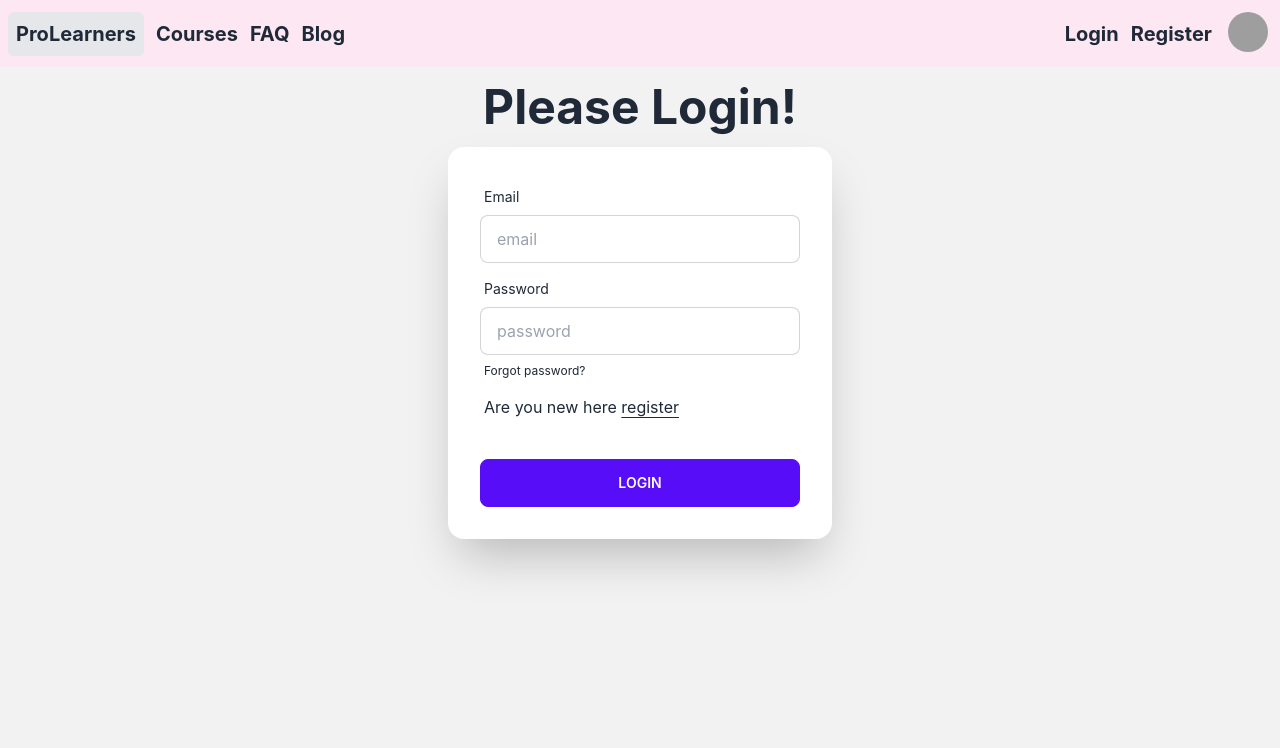
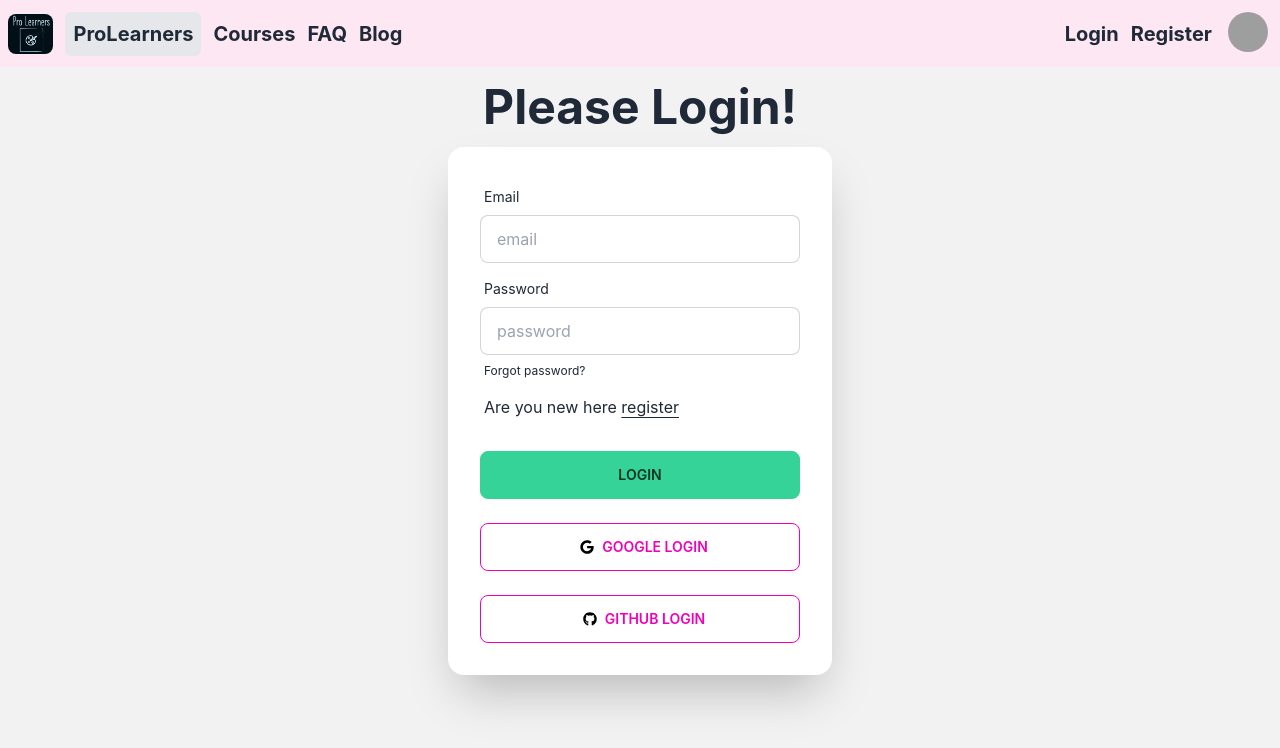
Before and after one commit to Rakibul-Hasan07/learning-website, a React (Create React App) app: page /login in a window 1280 px wide. Shown: the top 748 px of the page. Built offline with nearby package versions, Linux system fonts and the light colour scheme; no server answers; grey boxes are pictures that could not be loaded.

Commit message:
google signin complete

```diff
--- a/src/AuthProvider/AuthProvider.js
+++ b/src/AuthProvider/AuthProvider.js
@@ -1,5 +1,5 @@
 import React, { createContext, useEffect, useState } from 'react';
-import { createUserWithEmailAndPassword, getAuth, onAuthStateChanged, signInWithEmailAndPassword, signOut, updateProfile } from 'firebase/auth'
+import { createUserWithEmailAndPassword, getAuth, onAuthStateChanged, signInWithEmailAndPassword, signInWithPopup, signOut, updateProfile } from 'firebase/auth'
 import app from '../firebase/firebase.config';
 
 export const AuthContext = createContext();
@@ -37,7 +37,12 @@ const AuthProvider = ({ children }) => {
     const userUpdateProfile = (name, url) => {
         return updateProfile(auth.currentUser, {displayName:name, photoURL:url})
     }
-    const authInfo = { user, createUser, userUpdateProfile, userLogin, logOut }
+
+    // Google signin
+    const googleSignIn = (provider) => {
+        return signInWithPopup(auth, provider)
+    }
+    const authInfo = { user, createUser, userUpdateProfile, userLogin, logOut, googleSignIn }
     return (
         <AuthContext.Provider value={authInfo}>
             {children}
--- a/src/pages/Home/Home/Home.js
+++ b/src/pages/Home/Home/Home.js
@@ -1,7 +1,6 @@
 import React from 'react';
 import { Link } from 'react-router-dom';
-import '../Home.css'
-const picture = new URL("/src/assets/home.jpg", import.meta.url)
+import './Home.css'
 const Home = () => {
     return (
         <div className='main-container flex justify-center items-center'>
--- a/src/pages/Login/Login.js
+++ b/src/pages/Login/Login.js
@@ -1,10 +1,13 @@
+import { GoogleAuthProvider } from 'firebase/auth';
 import { Result } from 'postcss';
 import React, { useContext, useState } from 'react';
+import { FaGithub, FaGoogle } from 'react-icons/fa';
 import { Link } from 'react-router-dom';
 import { AuthContext } from '../../AuthProvider/AuthProvider';
 
 const Login = () => {
-    const { userLogin } = useContext(AuthContext);
+    const googleProvider = new GoogleAuthProvider()
+    const { userLogin, googleSignIn } = useContext(AuthContext);
     const [loginInfo, setLoginInfo] = useState({ email: "", password: "" })
     const handleEmail = (event) => {
         setLoginInfo({ ...loginInfo, email: event.target.value })
@@ -23,6 +26,17 @@ const Login = () => {
             .catch(error => {
                 console.log(error.message);
             })
+    }
+
+    const handleGoogleSignin = () => {
+        googleSignIn(googleProvider)
+        .then(result => {
+            const user = result.user;
+            console.log(user);
+        })
+        .catch(error=>{
+            console.log(error.message);
+        })
     }
     return (
         <div>
@@ -51,8 +65,14 @@ const Login = () => {
                                     <span>Are you new here <Link to='/register' className='underline underline-offset-4'>register</Link></span>
                                 </label>
                             </div>
-                            <div className="form-control mt-6">
-                                <button className="btn btn-primary">Login</button>
+                            <div className="form-control mt-4">
+                                <button className="btn btn-success">Login</button>
+                            </div>
+                            <div className="form-control mt-4">
+                                <button onClick={handleGoogleSignin} className="btn btn-outline btn-secondary"><FaGoogle className='text-black m-2'></FaGoogle> Google login</button>
+                            </div>
+                            <div className="form-control mt-4">
+                                <button className="btn btn-outline btn-secondary"><FaGithub className='text-black m-2'></FaGithub> GitHub Login</button>
                             </div>
                         </form>
                     </div>
--- a/src/pages/Shared/Header/Header.js
+++ b/src/pages/Shared/Header/Header.js
@@ -3,6 +3,7 @@ import { FaUserAlt } from 'react-icons/fa';
 import { Link } from 'react-router-dom';
 import { AuthContext } from '../../../AuthProvider/AuthProvider';
 
+const picture = new URL("../../../assets/favicon1.jpg", import.meta.url)
 const Header = () => {
     const { user, logOut } = useContext(AuthContext)
     // console.log(user.photoURL);
@@ -17,6 +18,7 @@ const Header = () => {
         <div>
             <div className="navbar bg-pink-100">
                 <div className="flex-1 gap-3 text-xl font-bold">
+                    <img className='rounded-lg h-10' src={picture} alt="" />
                     <Link to='/' className="bg-gray-200 p-2 rounded-md normal-case text-xl">ProLearners</Link>
                     <Link to='/courses'>Courses</Link>
                     <Link to='/faq'>FAQ</Link>
@@ -34,7 +36,7 @@ const Header = () => {
                         <label tabIndex={0} className="btn btn-ghost btn-circle avatar">
                             <div className="w-10 rounded-full">
                                 {
-                                    user?.photoURL ? <img src={user.photoURL} /> : <img src='https://image.shutterstock.com/shutterstock/photos/1214871721/display_1500/stock-vector-profile-photo-user-icon-1214871721.jpg' />
+                                    user?.photoURL ? <img title={user?.displayName} src={user.photoURL} /> : <img src='https://image.shutterstock.com/shutterstock/photos/1214871721/display_1500/stock-vector-profile-photo-user-icon-1214871721.jpg' />
                                 }
                                 {/* <img src={user?.photoURL? user.photoURL : <FaUserAlt></FaUserAlt>} /> */}
                             </div>
```
Also changed, not shown: src/assets/favicon.jpg (added), src/assets/favicon1.jpg (added), src/pages/Home/Home/Home.css (renamed from src/pages/Home/Home.css).
